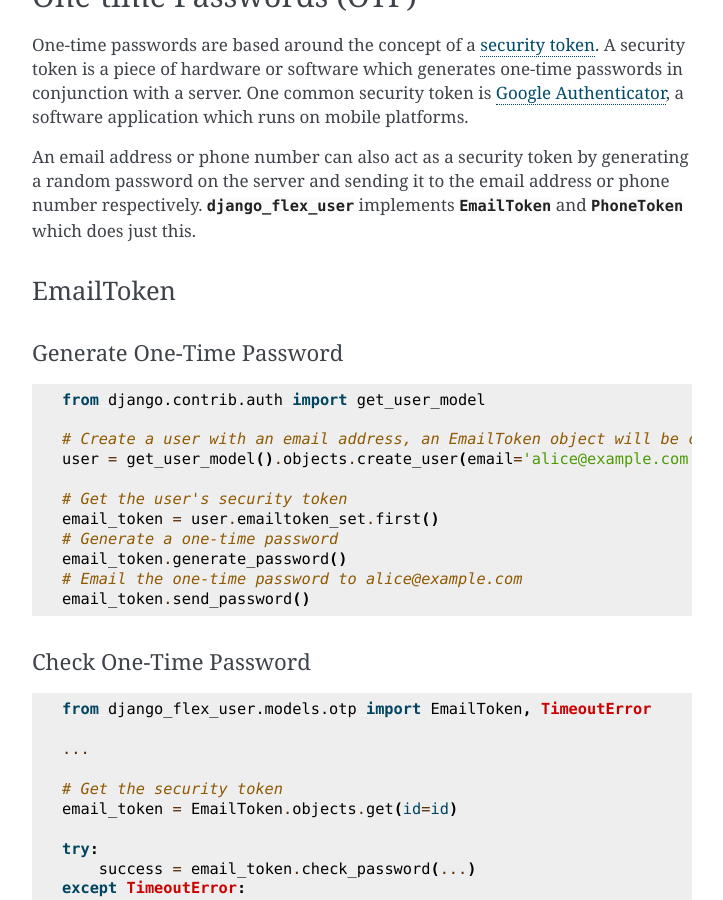
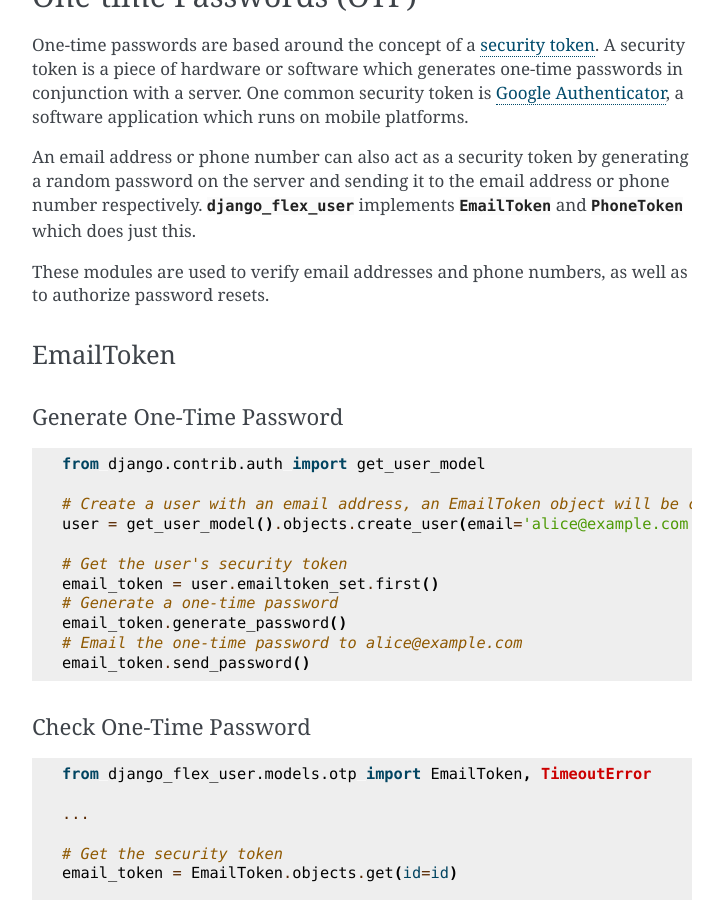
Before and after one commit to ebenh/django-flex-user, a Sphinx documentation site: the page built from docs/source/basic_usage.rst, in a window 1280 px wide and 900 px high, scrolled down 1282 px. Shown: the whole window, without its empty margins (388-1111 px from the left). Built offline with Sphinx 7.4.7, drawn with Linux system fonts in a browser that asks for light colours.

Commit message:
Updating documentation

```diff
--- a/docs/source/basic_usage.rst
+++ b/docs/source/basic_usage.rst
@@ -56,6 +56,8 @@ An email address or phone number can also act as a security token by generating
 sending it to the email address or phone number respectively. :mod:`django_flex_user` implements
 :class:`~django_flex_user.models.otp.EmailToken` and :class:`~django_flex_user.models.otp.PhoneToken` which does just
 this.
+
+These modules are used to verify email addresses and phone numbers, as well as to authorize password resets.
 
 EmailToken
 ++++++++++
```
